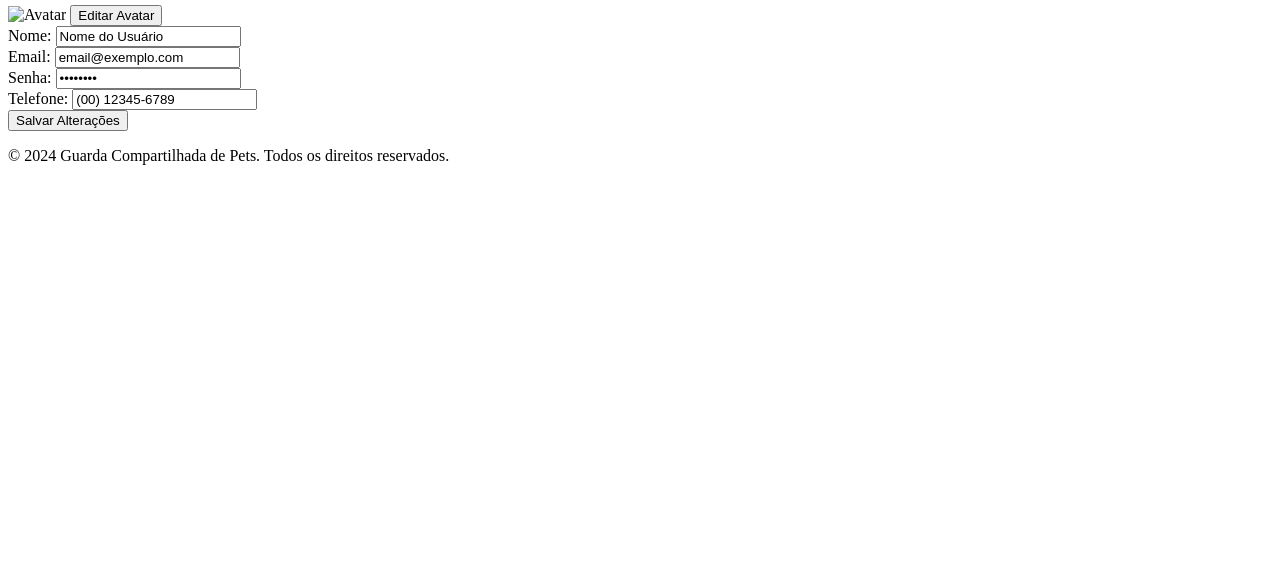
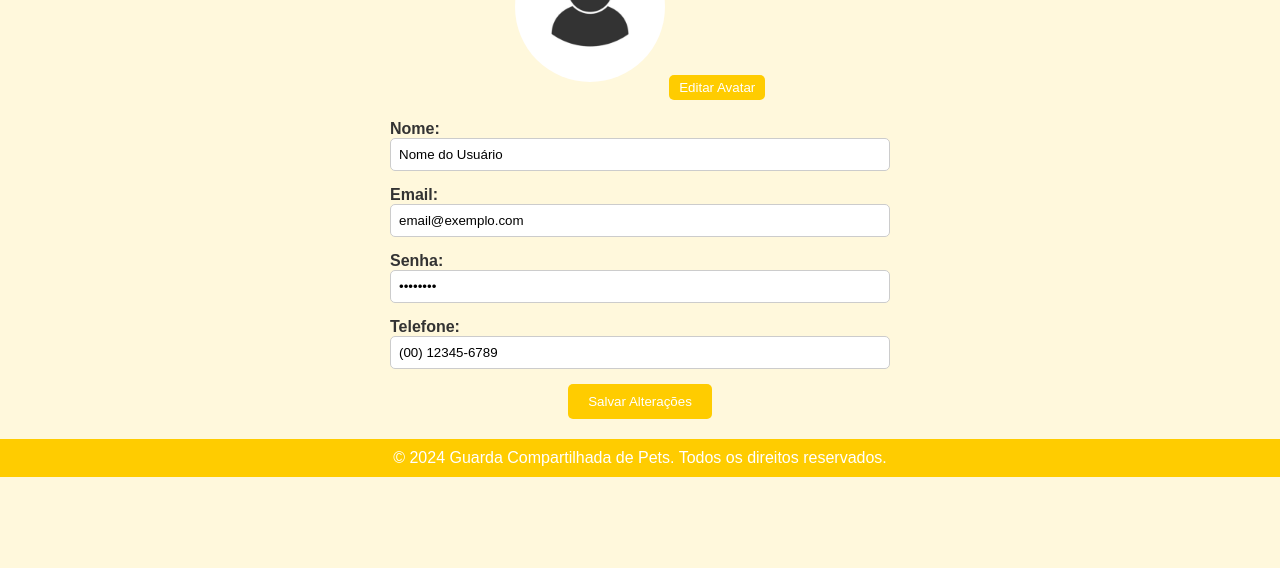
Before and after one commit to DanielkrugerDK/Pet-Collab, a plain HTML site: page perfil.html in a window 1280 px wide. Shown: the part 232-800 px from the top of the page. Drawn offline with Linux system fonts and the light colour scheme; the site is published under a folder, as on GitHub Pages, so addresses that start at the root find nothing.

Commit message:
Update perfil.html

```diff
--- a/perfil.html
+++ b/perfil.html
@@ -4,7 +4,7 @@
     <meta charset="UTF-8">
     <meta name="viewport" content="width=device-width, initial-scale=1.0">
     <title>Meu Perfil - Guarda Compartilhada de Pets</title>
-    <link rel="stylesheet" href="/css/perfil.css">
+    <link rel="stylesheet" href="css/perfil.css">
 </head>
 <body>
     <header>
@@ -28,7 +28,7 @@
                 <h2>Meu Perfil</h2>
                 <div class="profile-info">
                     <div class="profile-avatar">
-                        <img src="/img/user.jpg" alt="Avatar">
+                        <img src="img/user.jpg" alt="Avatar">
                         <button><i class="fas fa-pencil-alt"></i> Editar Avatar</button>
                     </div>
                     <form action="#" method="POST">
```
